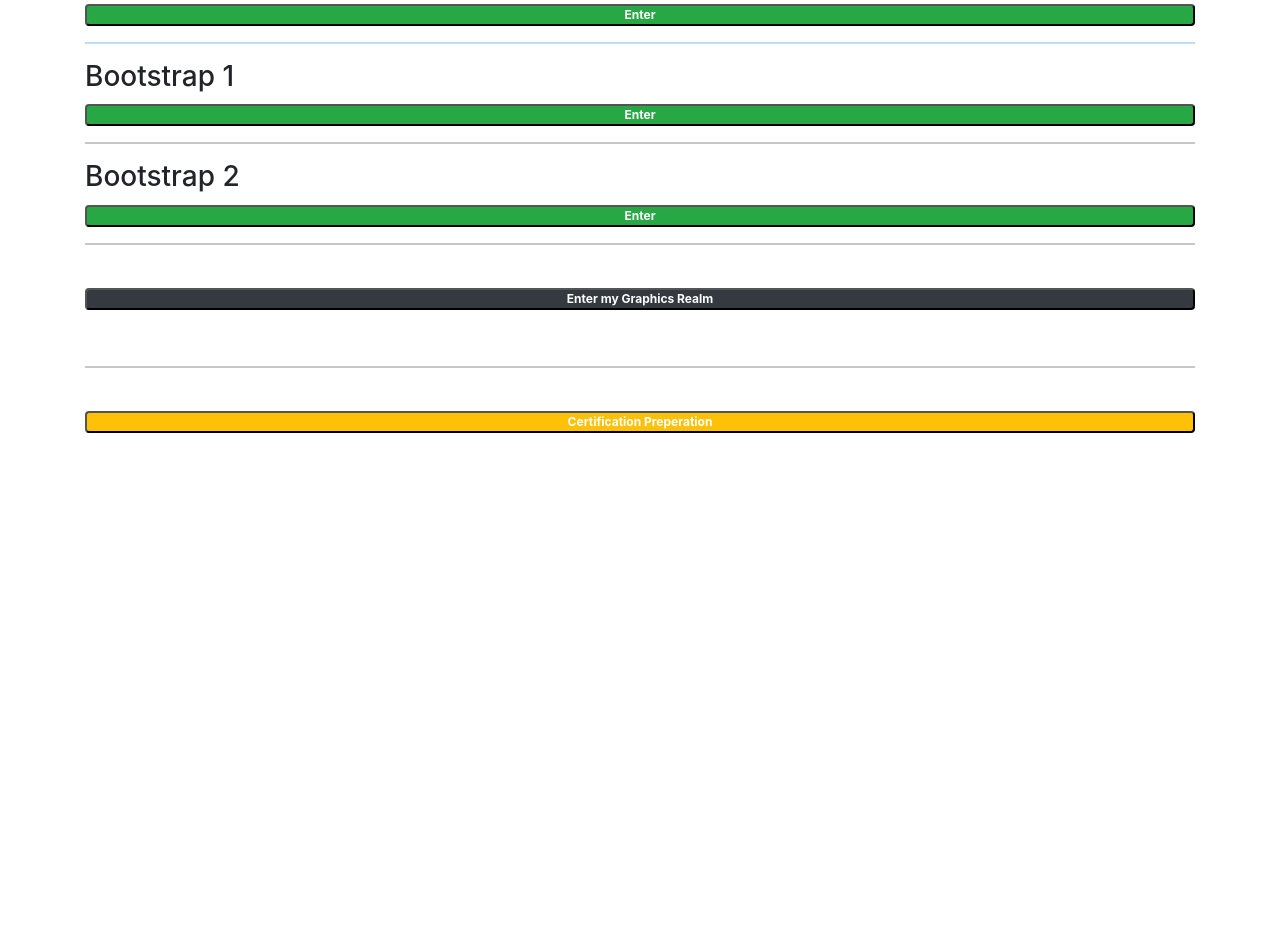
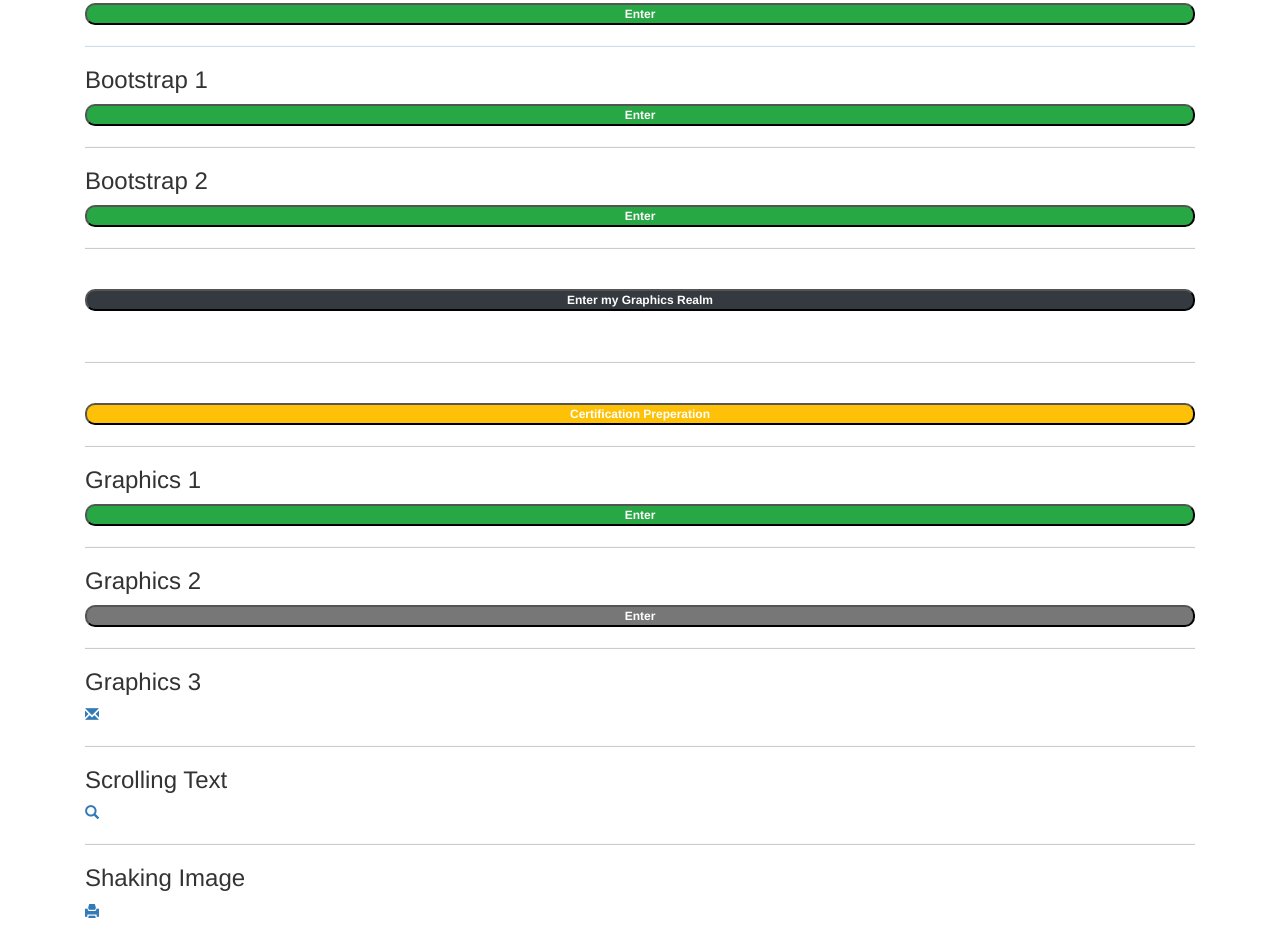
Before and after one commit to natoooooooo/bio.github.io, a plain HTML site: page index.html in a window 1280 px wide. Shown: the part 233-1165 px from the top of the page. Before the commit the page ends 800 px from the top, so only its background shows below. Drawn offline with nearby package versions, Linux system fonts and the light colour scheme.

Commit message:
Update index.html

```diff
--- a/index.html
+++ b/index.html
@@ -10,6 +10,9 @@
   <script src="https://ajax.googleapis.com/ajax/libs/jquery/3.5.1/jquery.min.js"></script>
   <script src="https://cdnjs.cloudflare.com/ajax/libs/popper.js/1.16.0/umd/popper.min.js"></script>
   <script src="https://maxcdn.bootstrapcdn.com/bootstrap/4.5.2/js/bootstrap.min.js"></script>
+  <link rel="stylesheet" href="https://maxcdn.bootstrapcdn.com/bootstrap/3.4.1/css/bootstrap.min.css">
+  <script src="https://ajax.googleapis.com/ajax/libs/jquery/3.7.1/jquery.min.js"></script>
+  <script src="https://maxcdn.bootstrapcdn.com/bootstrap/3.4.1/js/bootstrap.min.js"></script>
 </head>
 
 <body>
@@ -47,10 +50,34 @@
 		<button class='badge bg-warning btn-block btn-lg'> Certification Preperation
 		</button></a>
 		</p>
-
-
-
-
+<hr>
+<h3> Graphics 1 </h3>
+		<p> <a href='graphics1.html'>
+		<button class='badge bg-success btn-block btn-lg'> Enter </button>
+		</a>
+		</p>
+	<hr>
+	<h3> Graphics 2 </h3>
+		<p> <a href='graphics2.html'>
+		<button class='badge bg-link btn-block btn-lg'> Enter </button>
+		</a>
+		</p>
+	<hr>
+	<h3> Graphics 3 </h3>
+	<p> <a href='graphics3.html'>
+	<p><span class="glyphicon glyphicon-envelope"></span></p>
+</a>
+  </p>
+<hr>
+<h3> Scrolling Text </h3>
+	<p> <a href='cooltechniques.html'> </p>
+	<p><span class="glyphicon glyphicon-search"></span></p>
+</a>
+<hr>
+<h3> Shaking Image </h3>
+	<p> <a href='shake.html'></p>
+	<p><span class="glyphicon glyphicon-print"></span></p>
+</a>
 
 
 
```
